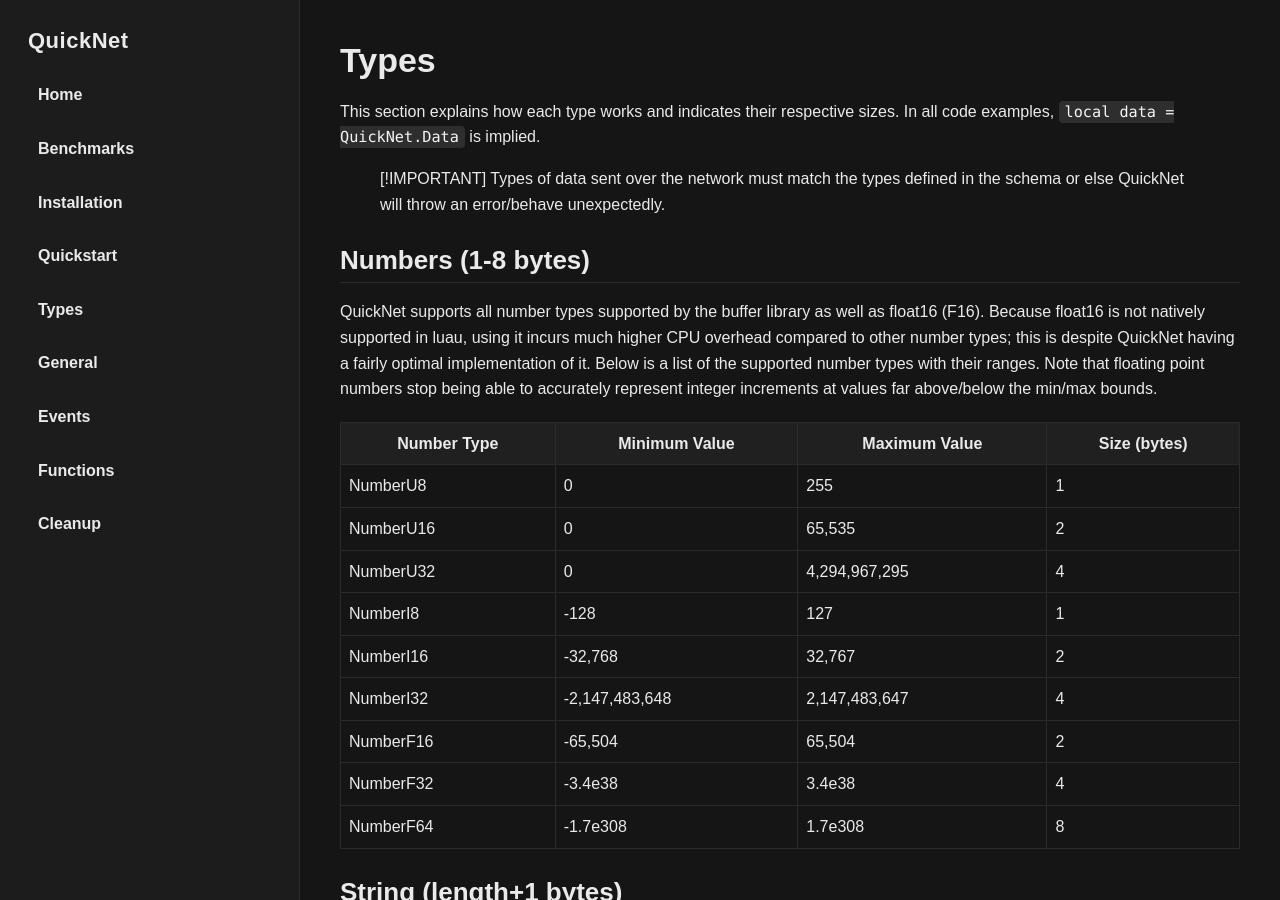
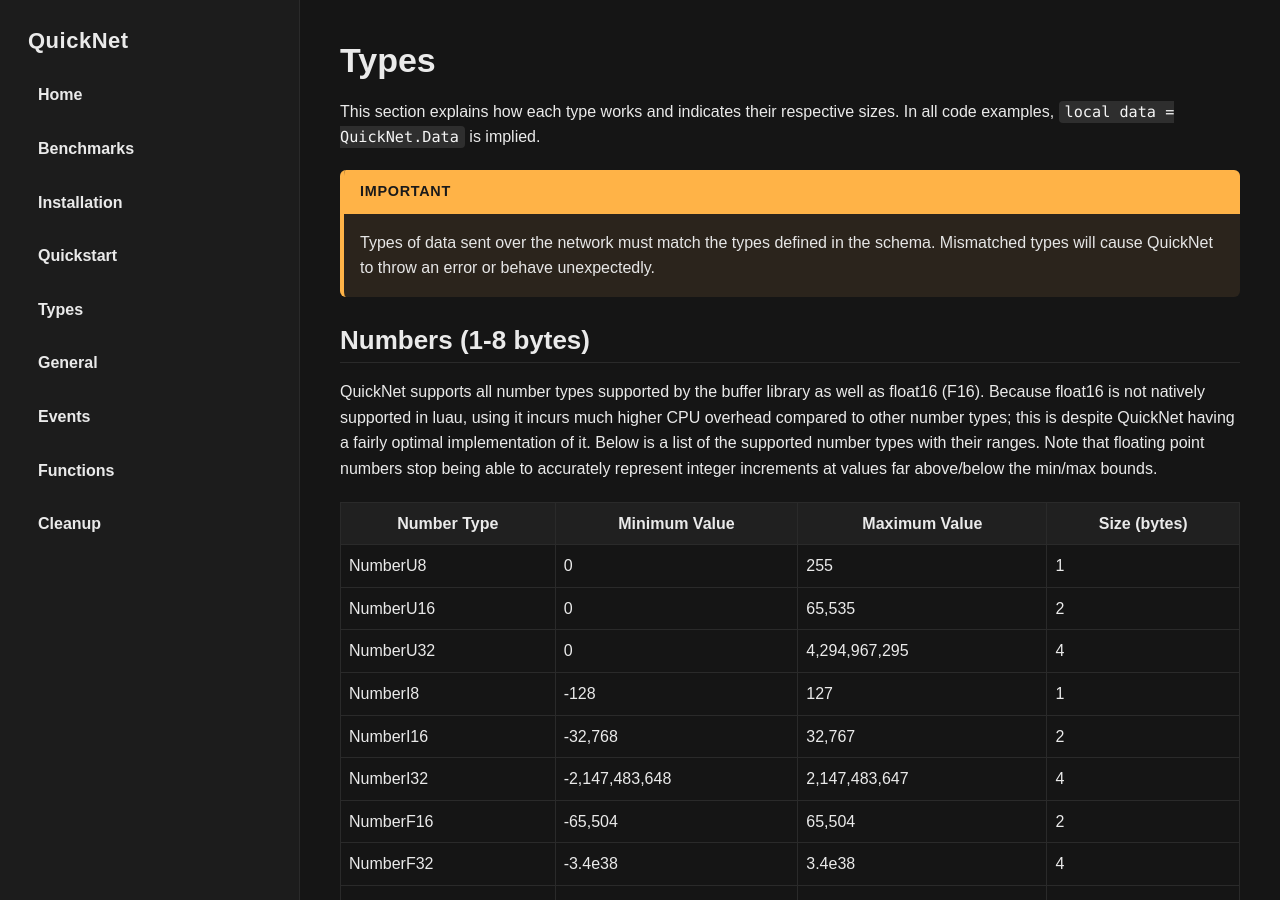
Before and after one commit to breadboardengineer1234/QuickNet, a Jekyll site: the page built from docs/types.md, in a window 1280 px wide and 900 px high. Built offline with Jekyll 4.4.1, drawn with Linux system fonts in a browser that asks for light colours.

Commit message:
Update types.md

````diff
--- a/docs/types.md
+++ b/docs/types.md
@@ -5,8 +5,12 @@ title: Types
 
 # Types
 This section explains how each type works and indicates their respective sizes. In all code examples, ```local data = QuickNet.Data``` is implied.
-> [!IMPORTANT]
-> Types of data sent over the network must match the types defined in the schema or else QuickNet will throw an error/behave unexpectedly.
+<div class="important-block">
+    <div class="important-title">IMPORTANT</div>
+    <div class="important-content">
+       Types of data sent over the network must match the types defined in the schema. Mismatched types will cause QuickNet to throw an error or behave unexpectedly.
+    </div>
+</div>
 
 ## Numbers (1-8 bytes)
 QuickNet supports all number types supported by the buffer library as well as float16 (F16). Because float16 is not natively supported in luau, using it incurs much higher CPU overhead compared to other number types; this is despite QuickNet having a fairly optimal implementation of it. Below is a list of the supported number types with their ranges. Note that floating point numbers stop being able to accurately represent integer increments at values far above/below the min/max bounds.
````
